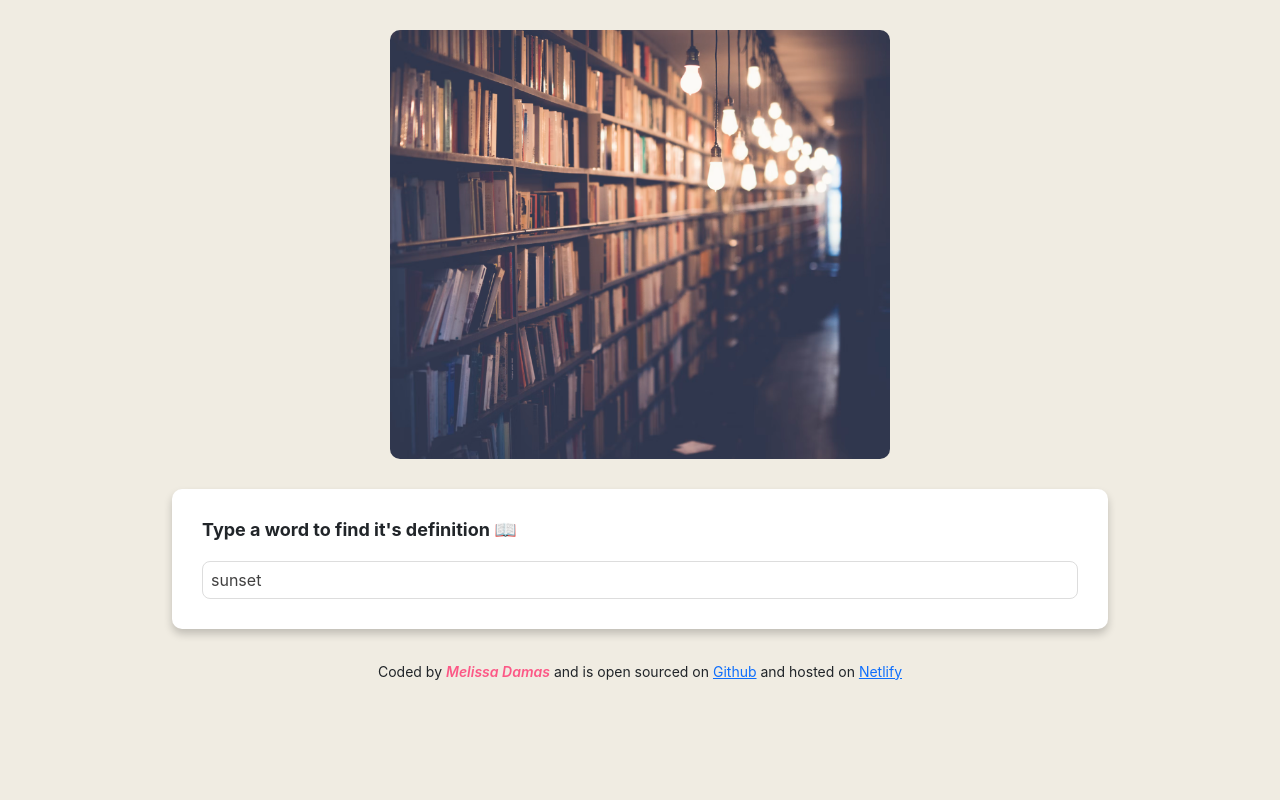
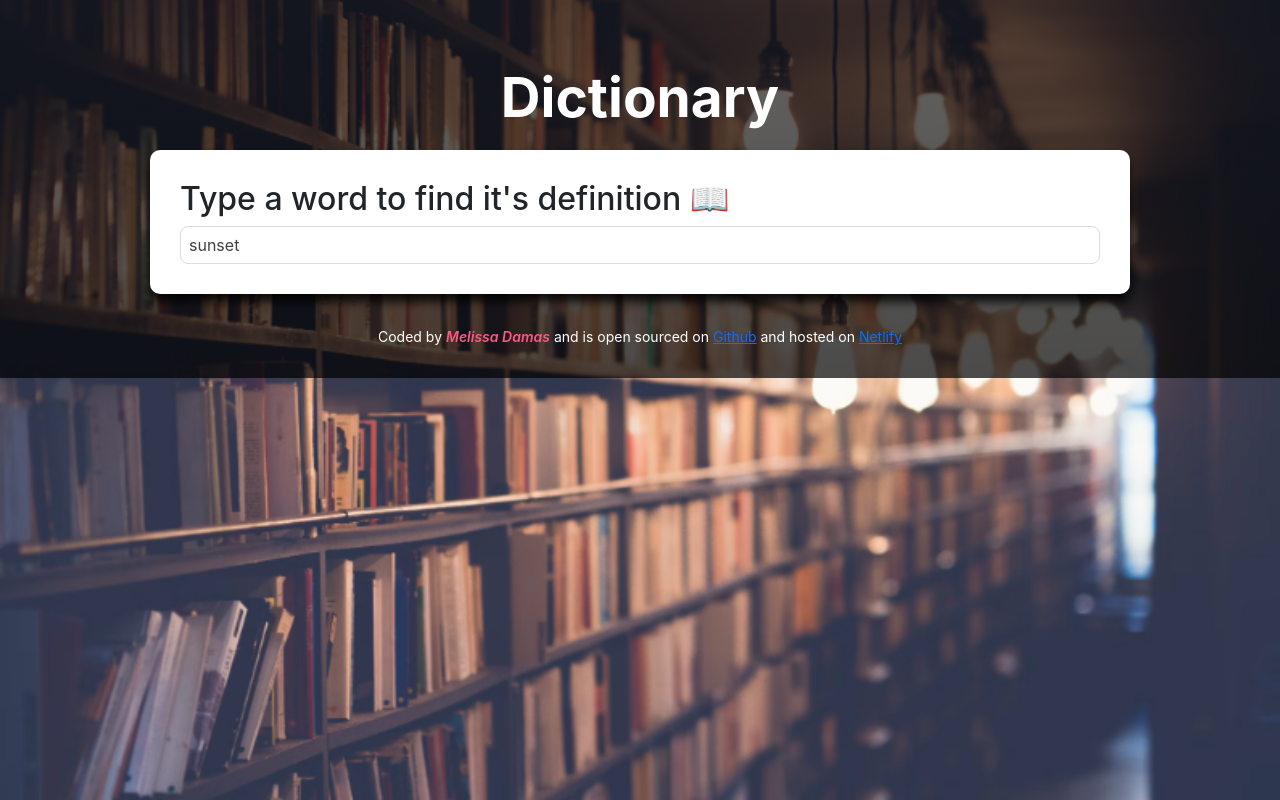
Before and after one commit to m-damas/dictionary-project, a React (Create React App) app: page / in a window 1280 px wide. Built offline with nearby package versions, Linux system fonts and the light colour scheme; no server answers.

Commit message:
updated background image

```diff
--- a/src/App.css
+++ b/src/App.css
@@ -1,22 +1,24 @@
 body {
-  background: #f0ece2;
+  background-image: linear-gradient(rgba(0, 0, 0, 0.6), rgba(0, 0, 0, 0.7)),
+    url("./logo.png");
+  background-repeat: no-repeat;
+  background-size: cover;
+}
+.container {
+  max-width: 100%;
+  padding: 0;
 }
 .App {
-  max-width: 960px;
+  max-width: 980px;
   margin: 0 auto;
 }
 .App-header {
   margin: 30px 0;
 }
-.App-logo {
-  max-width: 500px;
-  display: block;
-  margin: 0 auto;
-  border-radius: 10px;
-}
 .App-footer {
   text-align: center;
   margin: 30px 0;
+  color: white;
 }
 .coder {
   color: #fc5886;
--- a/src/App.js
+++ b/src/App.js
@@ -1,4 +1,3 @@
-import logo from "./logo.png";
 import "./App.css";
 import Dictionary from "./Dictionary";
 
@@ -6,9 +5,7 @@ function App() {
   return (
     <div className="App">
       <div className="container">
-        <header className="App-header">
-          <img src={logo} className="App-logo" alt="logo" />
-        </header>
+        <header className="App-header"></header>
         <main>
           <Dictionary defaultKeyword="sunset" />
         </main>
--- a/src/Dictionary.css
+++ b/src/Dictionary.css
@@ -1,8 +1,12 @@
+header.App-header {
+  padding: 2px 0;
+}
+
 .Dictionary section {
   background: white;
   padding: 30px;
   border-radius: 10px;
-  box-shadow: 0 5px 8px rgba(0, 0, 0, 0.2);
+  box-shadow: 0 8px 10px rgba(0, 0, 0, 0.8);
   margin: 20px 0;
 }
 .Dictionary input {
@@ -17,3 +21,8 @@
   font-weight: bold;
   margin-bottom: 20px;
 }
+.Dictionary h1 {
+  font-size: 55px;
+  text-align: center;
+  color: white;
+}
--- a/src/Dictionary.js
+++ b/src/Dictionary.js
@@ -43,8 +43,10 @@ export default function Dictionary(props) {
   if (loaded) {
     return (
       <div className="Dictionary">
+        <header>
+          <h1>Dictionary</h1>
           <section>
-          <h1>Type a word to find it's definition 📖</h1>
+            <h2>Type a word to find it's definition 📖</h2>
             <form onSubmit={handleSubmit}>
               <input
                 type="search"
@@ -53,6 +55,7 @@ export default function Dictionary(props) {
               />
             </form>
           </section>
+        </header>
         <Results results={results} />
         <Photos photos={photos} />
       </div>
```
Lines whose indentation alone changed are shown as unchanged.
